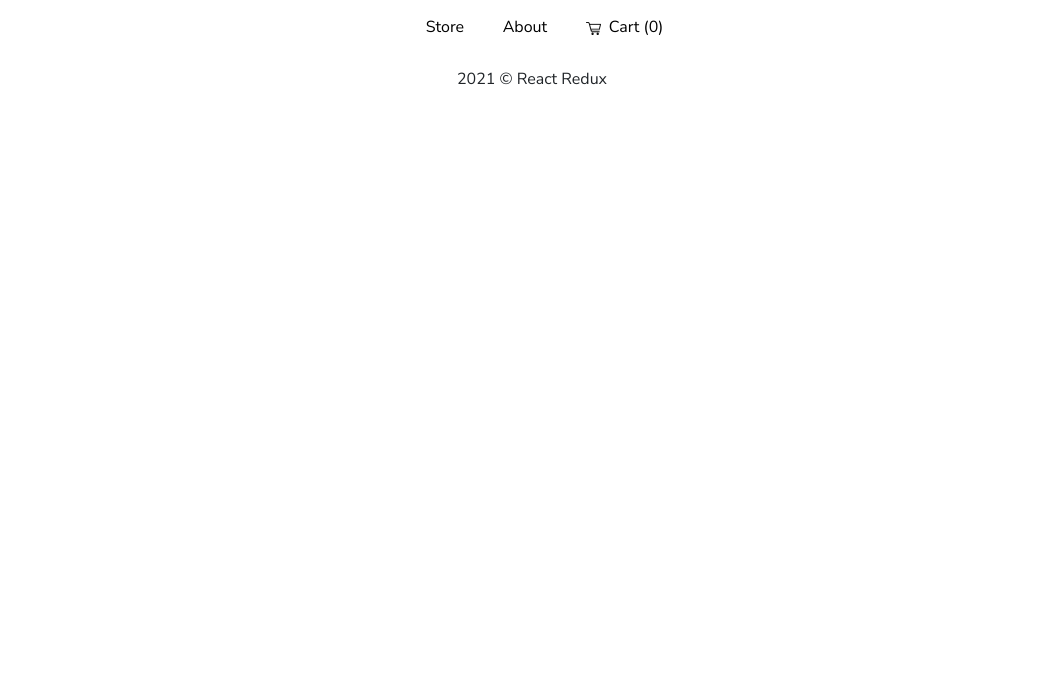
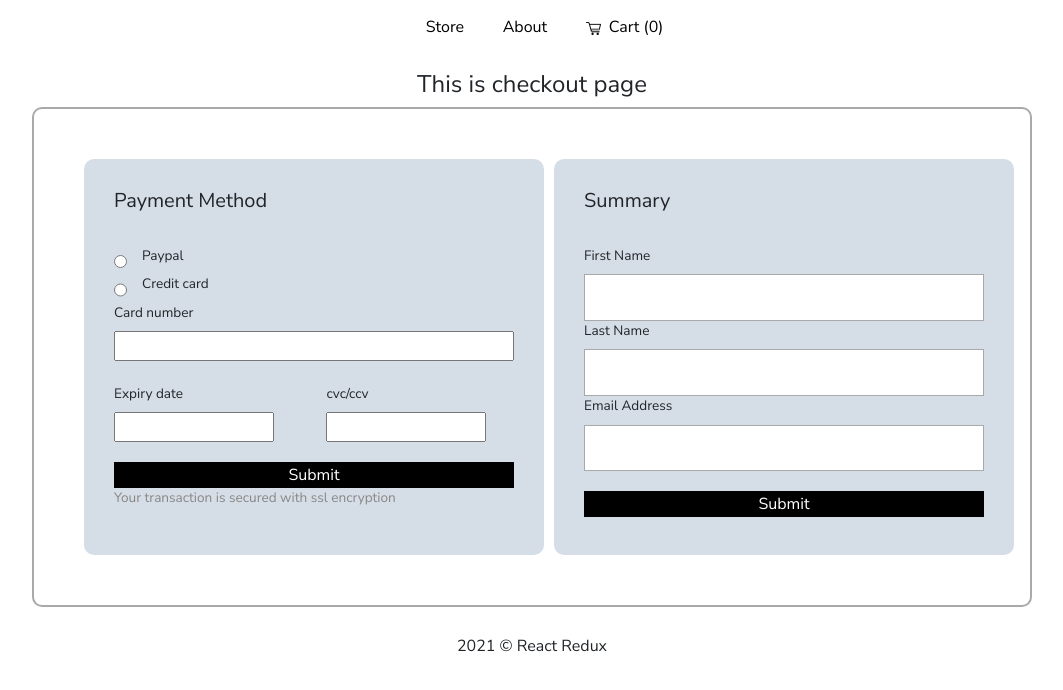
Before and after one commit to vezinaca/redux-shopping-cart, a React (Create React App) app: page /checkout in a window 1280 px wide. Shown: the top 690 px of the page, without its empty margins (108-1171 px from the left). Built offline with nearby package versions, Linux system fonts and the light colour scheme.

Commit message:
styled checkout page - added Formik

```diff
--- a/package.json
+++ b/package.json
@@ -8,6 +8,7 @@
     "@testing-library/react": "^9.3.2",
     "@testing-library/user-event": "^7.1.2",
     "bootstrap": "^4.6.0",
+    "formik": "^2.2.9",
     "react": "^17.0.2",
     "react-bootstrap": "^1.6.0",
     "react-dom": "^17.0.2",
--- a/src/App.js
+++ b/src/App.js
@@ -7,6 +7,7 @@ import { BrowserRouter as Router, Switch, Route} from "react-router-dom";
 import Store from "./pages/Store";
 import About from "./pages/About";
 import Cart from "./pages/Cart";
+import Checkout from "./pages/Checkout";
 import Details from "./pages/Details";
 
 function App() {
@@ -19,6 +20,7 @@ function App() {
               <Route path="/store/:id" component={Details}></Route>
               <Route path="/about" component={About}></Route>
               <Route path="/cart" component={Cart}></Route>
+              <Route path="/checkout" component={Checkout}></Route>
           </Switch>
           <Footer />
           </div>
--- a/src/components/Checkout.css
+++ b/src/components/CheckoutComponent.css
@@ -32,6 +32,11 @@ p {
     transition: 0.2s;
 }
 
+.btn-checkout a {
+    color: white;
+
+}
+
 .btn-checkout:hover {
     background-color: rgb(77, 74, 74);
 
--- a/src/components/Checkout.js
+++ b/src/components/CheckoutComponent.js
@@ -1,9 +1,11 @@
 import React from "react";
-import "./Checkout.css";
+import "./CheckoutComponent.css";
 import { useSelector } from "react-redux";
 import { selectCartInfo } from "../features/cart/cartSlice";
+import { Link } from "react-router-dom";
+import Checkout from "../pages/Checkout";
 
-const Checkout = () => {
+const CheckoutComponent = () => {
 
     const cartInfo = useSelector(selectCartInfo);
 
@@ -15,7 +17,7 @@ const Checkout = () => {
                     <p>Total Payment</p>
                     <h5>${cartInfo.total}</h5>
                     <div className="buttonsDiv">
-                        <button className="btn-checkout">Checkout</button>
+                        <Link to="./checkout"><button className="btn-checkout">checkout</button></Link>
                         <button className="btn-clear">Clear</button>
                     </div>
                 </div>
@@ -24,4 +26,4 @@ const Checkout = () => {
     )
 }
 
-export default Checkout;
+export default CheckoutComponent;
--- /dev/null
+++ b/src/components/Footer.css
@@ -0,0 +1,3 @@
+.footer {
+    margin-top: 30px;
+}
--- a/src/components/Footer.js
+++ b/src/components/Footer.js
@@ -1,4 +1,5 @@
 import React from "react";
+import "./Footer.css";
 
 const year = new Date().getFullYear()
 
--- a/src/pages/Cart.js
+++ b/src/pages/Cart.js
@@ -1,7 +1,7 @@
 import React from "react";
 import { useSelector, useDispatch } from "react-redux";
 import CartItem from "../components/CartItem";
-import Checkout from "../components/Checkout";
+import CheckoutComponent from "../components/CheckoutComponent";
 import "./Cart.css";
 
 import { addToCart, removeFromCart, selectCart } from "../features/cart/cartSlice";
@@ -16,8 +16,6 @@ const Cart = () => {
     let itemCount = cart.reduce((total, product) => total + product.quantity, 0);
     let total = cart.reduce((total, product) => total + product.price * product.quantity, 0).toFixed(2);
 
-
-
     const allItemsCart = cart?.map(product => (
         <CartItem key={product.id} product={product} />
     ))
@@ -31,7 +29,7 @@ const Cart = () => {
                     {allItemsCart}
                 </div>
                 <div className="checkout">
-                    <Checkout />
+                    <CheckoutComponent />
                 </div>
             </div>
         </>
--- /dev/null
+++ b/src/pages/Checkout.css
@@ -0,0 +1,89 @@
+.checkout-page-container
+{
+    display: grid;
+    grid-template-columns: repeat(2, 1fr);
+    border: 2px solid darkgrey;
+    /* background-color: rgb(247, 243, 243); */
+    padding: 50px;
+    border-radius: 10px;
+    column-gap: 10px;
+}
+
+h5 {
+    text-align: left;
+    padding-bottom: 25px;
+    margin-bottom: 25px;
+}
+
+label {
+    font-size: 0.85rem;
+    /* display: flex; */
+    text-align: left;
+    /* margin-top: 10px; */
+
+  }
+
+.radio {
+    display: flex;
+
+}
+
+.paypal {
+    margin-top: 3px;
+}
+
+.credit {
+    margin-top: 3px;
+}
+
+.radio label {
+    margin-left: 15px;
+}
+
+form {
+    display: grid;
+    width: 400px;
+}
+
+.btn-submit {
+    margin-top: 20px;
+    border: none;
+    background-color: black;
+    color: white;
+}
+
+.info-box {
+    background-color: rgb(213, 221, 230);
+    padding: 30px;
+    border-radius: 10px;
+}
+
+.img-paypal {
+    background-color: darkgrey;
+}
+
+input[type="email"],
+input[type="text"],
+input[type="number"] {
+  padding: 0.65rem 0.5rem;
+  font-size: 1rem;
+  background-color: white;
+  border: 1px solid darkgrey;
+}
+
+.credit-info {
+    display: flex;
+    text-align: left;
+    margin-top: 20px;
+}
+
+.credit-info input {
+    width: 160px;
+}
+
+p {
+    font-size: 0.85rem;
+    text-align: left;
+    margin-top: 15rem;
+
+}
--- /dev/null
+++ b/src/pages/Checkout.js
@@ -0,0 +1,111 @@
+import React from "react";
+import { useFormik } from 'formik';
+import "./Checkout.css";
+
+const Checkout = () => {
+    const formik = useFormik ({
+        initialValues: { email: ""},
+        onSubmit: values => {
+            alert(JSON.stringify(values, null, 2));
+        }
+
+    });
+    return (
+        <>
+            <h4>This is checkout page</h4>
+            <div className="checkout-page-container">
+                <div className="payment-method info-box">
+                    <h5>Payment Method</h5>
+                    <form className="form" onSubmit={formik.handleSubmit}>
+                        <div className='radio'>
+                            <input type='radio' className="paypal" name="paymentType" value="paypal"></input>
+                            <label for="paypal">Paypal</label>
+                        </div>
+                        <div className='radio'>
+                            <input type='radio' className="credit" name="paymentType" value="credit"></input>
+                            <label for="paypal">Credit card</label>
+                        </div>
+                        <label htmlFor="card-number">Card number</label>
+                        <input
+                            id="card-number"
+                            name="card-number"
+                            type="card-number"
+                            onChange={formik.handleChange}
+                            value={formik.values.cardNumber}
+                        />
+                        <div className='credit-info'>
+                            <div className='label-input'>
+                                <label htmlFor="expiry-date">Expiry date</label>
+                                <input
+                                    id="expiry-date"
+                                    name="expiry-date"
+                                    type="expiry-date"
+                                    onChange={formik.handleChange}
+                                    value={formik.values.cardNumber}
+                                />
+                            </div>
+                            <div className='label-input'>
+                                <label htmlFor="ccv">cvc/ccv</label>
+                                <input
+                                    id="ccv"
+                                    name="ccv"
+                                    type="ccv"
+                                    onChange={formik.handleChange}
+                                    value={formik.values.cardNumber}
+                                />
+                            </div>
+                        </div>
+                        <button className="btn-submit" type="submit">Submit</button>
+                        <p>Your transaction is secured with ssl encryption</p>
+                    </form>
+                </div>
+                <div className="summary info-box">
+                    <h5>Summary</h5>
+                    <form onSubmit={formik.handleSubmit}>
+                        <label htmlFor="firstName">First Name</label>
+                        <input
+                            id="firstName"
+                            name="firstName"
+                            type="text"
+                            onChange={formik.handleChange}
+                            value={formik.values.firstName}
+                        />
+                        <label htmlFor="lastName">Last Name</label>
+                        <input
+                            id="lastName"
+                            name="lastName"
+                            type="text"
+                            onChange={formik.handleChange}
+                            value={formik.values.lastName}
+                        />
+                        <label htmlFor="email">Email Address</label>
+                        <input
+                            id="email"
+                            name="email"
+                            type="email"
+                            onChange={formik.handleChange}
+                            value={formik.values.email}
+                        />
+                        <button className="btn-submit" type="submit">Submit</button>
+                    </form>
+                </div>
+            </div>
+
+
+
+
+            {/* <div className="checkout-main">
+                <form className="form">
+                    <input type='radio' className="paypal" name="paymentType" value="paypal"></input>
+                    <label for="paypal">Paypal</label>
+                    <input type='radio' className="credit" name="paymentType" value="credit"></input>
+                    <label for="paypal">Credit card</label>
+
+                    <input text></input>
+                </form>
+            </div> */}
+        </>
+    )
+}
+
+export default Checkout;
```
Also changed, not shown: 2 other files (tests, documents, lock files or other folders).
